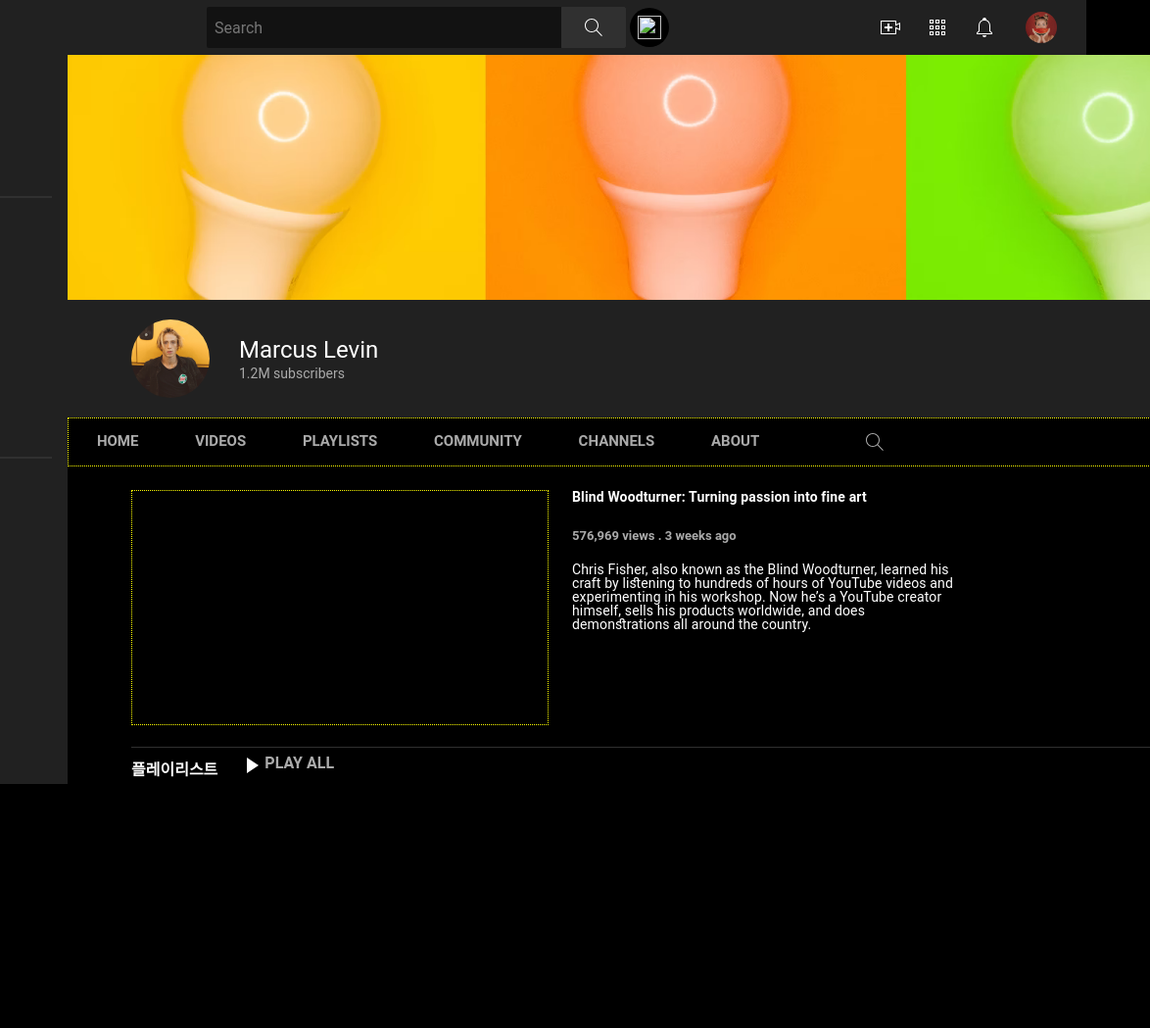
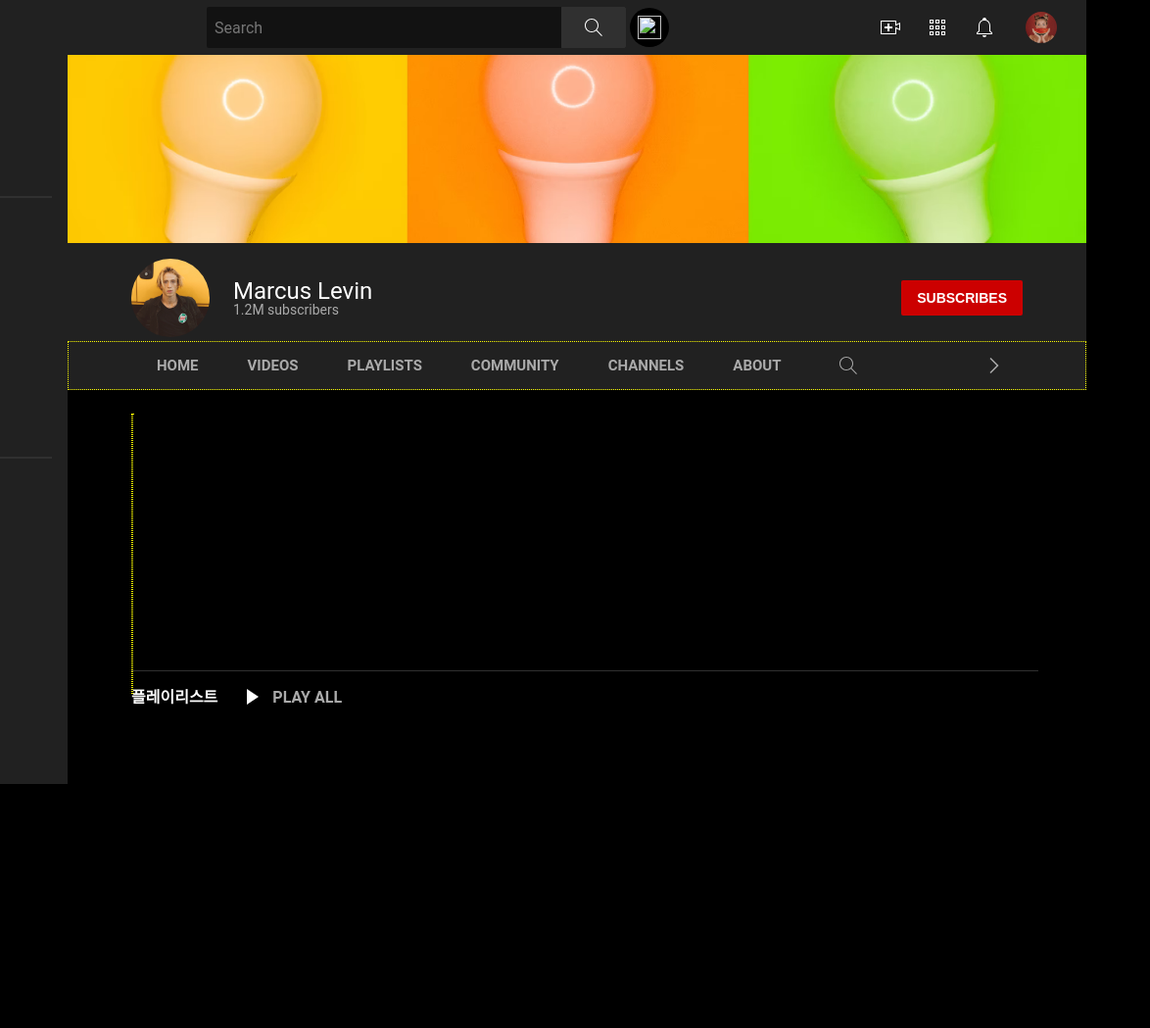
Before and after one commit to Junhyung-Lee27/youtube_clone_easy, a plain HTML site: page html/channel.html in a window 1280 px wide. Shown: the full height of the page at 98% size, 171-1345 px from the left, 1174 px wide, since content can reach past the window. Before the commit the page ends 800 px from the top, so only its background shows below. Drawn offline with nearby package versions, Linux system fonts and the light colour scheme; a script that the page names is missing.

Commit message:
Update: channel.css
- 화면 전체 스크롤 스타일
- section1, 2, 3, toolbar에 대한 스타일 추가 및 수정

```diff
--- a/css/channel.css
+++ b/css/channel.css
@@ -4,53 +4,71 @@
 
 /* 화면 전체 사이즈 및 폰트 설정 */
 body {
-    display:flex;
     width: 100%;
-    height: fit-content;
     background-color: #000;
     font-family: 'Roboto', Arial, sans-serif;
+    overflow-y: scroll;
+    overflow-x: hidden;
+}
+
+/* 스크롤바 스타일 */
+body::-webkit-scrollbar {
+    width: 8px;
+}
+
+body::-webkit-scrollbar-thumb {
+    background-color: #212121;
+    border-radius: 3px;
+}
+
+body::-webkit-scrollbar-track {
+    background-color: #000000;
 }
 
 /* sidebar와 sections(section1, 2, 3, nav) 좌우 정렬 */
 #sidebar-sections {
-    width: 100%;
     display:flex;
     flex-direction: row;
 }
 
 #sections {
-    width: 100%;
-    height: 100%;
-
-    position: fixed;
+    width: calc(100% - 240px);
+    position: relative;
     top: 56px;
     left: 240px;
+    padding-bottom: 429px;
 }
+
 /* section1 : 채널 커버 이미지, 타이틀 영역  */
 #channel-section-1 {
     width: 100%;
+    height: 292px;
     display: flex;
     flex-direction: column;
 }
 
 /* 채널 커버 이미지 */
+#channel-cover {
+    width: 100%;
+    height: 192px;
+}
+
 #channel-cover > img {
     width: 100%;
-    height: 250px;
+    height: 192px;
+    /* 이미지를 컨테이너에 맞춰 자름 */
     object-fit: cover;
-    /* 이미지를 컨테이너에 맞춰 자름 */
 }
 
 /* 채널 타이틀 영역 */
 #channel-title {
-    height: 120px;
+    height: 100px;
     display: flex;
     flex-direction: row;
+    justify-content: space-between;
     align-items: center;
     background-color: #212121;
-    padding: 0px 65px 0px 65px;
-    margin-top: -3px;
-    /* 이유는 모르겠지만 커버 이미지와 간격이 있어서 임의 조정함 */
+    padding: 16px 65px 4px 65px;
 }
 
 /* 채널 프로필 이미지, 채널명, 구독자수 */
@@ -58,33 +76,33 @@
     display: flex;
     align-items: center;
     flex-direction: row;
-    width: 260px;
     height: 80px;
-    gap: 30px;
+    gap: 24px;
 }
 
 /* 채널 프로필 이미지 사이즈 및 간격 조정 */
 #channel-profile {
-    display: inline;
     width: 80px;
     height: 80px;
     border-radius: 50%;
 }
 
+/* 채널명 + 구독자수 컨테이너 */
+#channel-name-subscribers {
+    display: flex;
+    flex-direction: column;
+    align-items: flex-start;
+}
 
-/* 채널명 폰트 설정 */
-#channel-name-subscribers {
+/* 채널명 설정 */
+#channel-name {
     color: #FFF;
     font-size: 24px;
     font-weight: 400;
-    margin-right: 200px;
-    white-space: nowrap;
-
 }
 
-/* 구독자수 폰트 설정 */
+/* 구독자수 설정 */
 #channel-subscribers {
-    margin-top: 5px;
     color: #AAA;
     font-size: 14px;
     font-weight: 400;
@@ -93,8 +111,10 @@
 /* SUBSCRIBES 버튼 설정 */
 #subscribe-btn-id {
     display: flex;
-    margin-left: 800px;
+    height: 80px;
+    align-items: center;
 }
+
 .subscribe-btn {
     padding: 10px 16px;
     background-color: #C00;
@@ -104,54 +124,88 @@
     border-radius: 2px;
     border: none;
 }
+
 /* subscribe 버튼에 마우스 올리면 커서 변경 */
 .subscribe-btn:hover {
     cursor: pointer;
 }
 
+/* channel-toolbar, section-2, section-3 포함하는 div 설정 */
+#sections>div{
+    width: 100%;
+    display: flex;
+    flex-direction: column;
+}
+
 /* channel-toolbar */
 #channel-toolbar {
     /* 사이즈 */
-    width: 100%;
+    width: calc(100%-130px);
     height: 48px;
-    /* 정렬 */
-    display: flex;
-    flex-direction: row;
-    justify-content: space-between;
-    align-items: center;
-
+    /* 무슨 역할? */
     white-space: nowrap;
     overflow: hidden;
     text-overflow: ellipsis;
-
+    /* 좌우 패딩 */
+    padding: 0px 65px;
+    /* 배경 */
+    background-color: #212121;
+    /* 스크롤되면 header에 stick */
+    position:sticky;
+    top: 56px;
 }
 
 /* channel-toolbar 내 ul 요소 */
-#channel-toolbar > ul:nth-child(1) {
+#channel-toolbar > ul {
     display: flex;
     flex-direction: row;
-    justify-content: space-around;
-    width: 100%;
-}
-#channel-toolbar > ul:nth-child(2) {
-    display: flex;
+    justify-content: flex-start;
+    align-items: center;
 }
 
+/* ul 내 li 태그 설정 */
+#channel-toolbar li {
+    width: fit-content;
+    height: 48px;
+    display: flex;
+    align-items: center;
+}
 
 /* ul 내 a 태그 설정 */
 #channel-toolbar a {
-    display:flex;
     color: #AAA;
     font-size: 15px;
     font-weight: 700;
-    text-transform: uppercase;
     text-decoration: none;
     padding: 16px 25px 15px 25px;
 }
-#channel-toolbar img {
-    margin-left:65px;
+
+/* 검색(돋보기 아이콘) */
+#channel-toolbar-search-icon {
+    width: 24px;
+    height: 24px;
+    padding: 12px 8px;
+    margin-left: 24px;
 }
 
+/* 검색 실행버튼 (>) 아이콘 스타일 설정 */
+#channel-toolbar-search-btn {
+    width: 24px;
+    height: 24px;
+    padding: 12px 16px;
+}
+
+ /* 검색 실행버튼 (>) 아이콘 우측 정렬 */
+#channel-toolbar>ul>*:last-child{
+    margin-left: auto;
+}
+
+/* 돋보기 아이콘, (>)에 마우스 올리면 커서 변경 */
+#channel-toolbar-search-icon:hover, #channel-toolbar-search-btn:hover {
+    cursor: pointer;
+}
+
+/* toolbar - 선택된 메뉴 스타일 */
 .nav-item-selected {
     border-bottom: 1px solid #AAA;
     padding-bottom: 5px;
@@ -159,117 +213,64 @@
     margin-left :69px;
 }
 
-/* 검색(돋보기 아이콘) */
-#channel-toolbar-search-icon {
-    width: 24px;
-    height: 24px;
-    padding: 12px 8px;
+/* 채널 section-2 */
+#channel-section-2 {
+    width: 100%;
+    height: 286px;
     display: flex;
-    align-items: flex-start;
-    margin-right: 210px;
+    flex-direction: row;
+    height: 286px;
+    /* 간격 조정 */
+    gap: 24px;
+    padding: 24px 0px 24px 65px;
+    /* 임시 */
+    margin-bottom: -48px ;
 }
 
-/* 돋보기 아이콘에 마우스 올리면 커서 변경 */
-#channel-toolbar-search-icon:hover {
-    cursor: pointer;
+/* 채널화면의 메인 영상 */
+.channel-main-video-container {
+    width: 424px;
+    height: 238px;
 }
 
-/* 검색 실행버튼 (> 아이콘) */
-#channel-toolbar-search-btn {
-    width: 24px;
-    height: 24px;
-    padding: 12px;
-    margin-right: 8%;
+.channel-main-video-container>video {
+    width: 424px;
+    height: 238px;
+    object-fit: cover;
 }
 
-/* >에 마우스 올리면 커서 변경 */
-#channel-toolbar-search-btn:hover {
-    cursor:pointer;
+/* 메인 영상 우측의 정보 영역 */
+#channel-video-desc {
+    width: 400px;
+    height: 238px;
+    display: flex;
+    flex-direction: column;
 }
 
-/* 채널 section-2 */
-#channel-section-2 {
-    display: flex;
-    flex-direction: row;
-    align-items: flex-start;
-    /* 요소를 위로 정렬 */
-    height: 286px;
-
-
-}
-/* #channel-section-2 > div:nth-child(1) {
-    border:1px dotted yellow;
-} */
-
-/* 채널화면의 메인 영상 */
-#channel-main-video {
-    width: 424px;
-    height: 238px;
-    padding: 24px 24px 24px 65px;
-}
-
-/* 메인 영상 우측의 제목, views, upload_date, desc */
-
-#channel-section-2 > div:nth-child(1) {
-    width: 424px;
-    height: 238px;
-    justify-content: flex-start;
-    align-items: flex-start;
-    border:1px dotted yellow;
-
-    margin-left: 65px;
-    margin-top: 24px;
-}
-#channel-section-2 > div:nth-child(2) {
-    display: flex;
-    flex-direction: column;
-    justify-content: flex-start;
-    align-items: flex-start;
-
-    width: 400px;
-    height: 238px;
-
-    margin-top: 24px;
-    margin-left: 24px;
-}
-
-/* 메인 영상 우측의 제목 */
-#channel-section-2-video-title > p:nth-child(1) {
+#channel-video-title {
     color: #FFF;
     font-variant-numeric: stacked-fractions;
-    /*피그마에서 가져온 설정*/
     font-feature-settings: 'hlig' on, 'dlig' on;
-    /*피그마에서 가져온 설정*/
     font-size: 14px;
     font-weight: 700;
     letter-spacing: 0.14px;
-    width: 400px;
-    height: 20px;
-    padding: 0px 0px 20px 0px;
-    gap: 10px;
+    margin-bottom: 20px;
 }
 
-/* 메인 영상 우측의 views, upload_date */
-#channel-section-2-video-time > p:nth-child(1) {
+#channel-video-sub-info{
     color: #AAA;
     font-size: 13px;
     font-weight: 700;
-
-    width:200px;
-    height: 34px;
+    margin-bottom: 19px;
 }
 
-/* 메인 영상 우측의 desc */
-#channel-section-2-video-descriptions {
+#video-detail{
     color: #FFF;
     font-variant-numeric: stacked-fractions;
-    /*피그마에서 가져온 설정*/
     font-feature-settings: 'hlig' on, 'dlig' on;
-    /*피그마에서 가져온 설정*/
     font-size: 14px;
     font-weight: 400;
     letter-spacing: 0.14px;
-    width: 400px;
 }
 
 /* section3 (playlist-title, play-btn, play-all) + (container) */
@@ -277,59 +278,151 @@
     display: flex;
     flex-direction: column;
     height: 288px;
+    /* 구분선 간격 */
+    margin-top: 8px;
+    /* 좌우 마진 */
+    margin: 0px 65px;
 }
 
-#playbtn {
+/* playlist-title + play all btn */
+#channel-section-3>div:first-child{
+    height: 36px;
     display: flex;
-    padding: 6px 16px;
-    align-items: flex-start;
-    text-decoration: none;
+    flex-direction: row;
+    align-items: center;
+    margin-top: 8px;
 }
 
 .playlist-title {
-    color: var(--white-color, #FFF);
-    font-family: Roboto;
+    /* 폰트 */
+    color: #FFF;
     font-size: 16px;
-    font-style: normal;
     font-weight: 700;
-    line-height: normal;
+    /* 간격 조정 */
+    padding: 9px 8px 8px 0px;
+}
+
+ /* 버튼과 텍스트가 묶여 있길래 묶어서 작성 */
+#playbtn {
+    width: 135px;
+    height: 36px;
     display: flex;
-    padding: 9px 8px 8px 0px;
-    align-items: flex-start;
-    gap: 10px;
-    margin-left: 65px;
+    flex-direction: row;
+    align-items: center;
+    text-decoration: none;
+    color: #AAA;
+    margin: 6px 16px;
 }
 
 .playlist-play-btn {
-    color: #AAA;
-    display: inline;
     width: 12px;
     height: 16px;
     padding: 4px 6px;
-    justify-content: center;
-    align-items: center;
 }
 
 .playlist-play-all {
-    color: var(--gray-color, #AAA);
-    font-family: Roboto;
     font-size: 16px;
-    font-style: normal;
     font-weight: 700;
-    line-height: normal;
-    text-transform: uppercase;
+    padding: 3px 0px 2px 8px;
 }
 
-/* playlist-title, play-btn, play-all 묶음(div) */
-#channel-section-3>div:nth-child(1) {
+/* channel-section-3의 video-containers */
+#video-containers {
+    width: 100%;
+    height: 242px;
+    /* 정렬 설정 */
     display: flex;
     flex-direction: row;
-    height: 44px;
+    /* 간격 설정 */
+    gap: 4px;
+    padding: 24px 0px;
+    /* 화면 넘어가면 스크롤 */
+    overflow-x: scroll;
+    overflow-y: hidden;
 }
 
-/* TODO */
-/* channel-section-2는 html 만들어지는대로 css 적용해서 잘 보여지는지 확인 필요 */
-/* channel-section-3는 각 요소 정렬, 폰트 설정, 비디오 컨테이너 등 작업할게 많음.. ㅜ */
+/* containers 스크롤 스타일 */
+#video-containers::-webkit-scrollbar {
+    height: 4px
+}
+
+#video-containers::-webkit-scrollbar-thumb {
+    background-color: #303030;
+}
+
+#video-containers::-webkit-scrollbar-track {
+    background-color: #212121;
+}
+
+/* 비디오 컨테이너 */
+.video-container{
+    width: 210px;
+    height: 194px;
+    /* 정렬 */
+    display: flex;
+    flex-direction: column;
+    align-items: flex-start;
+}
+
+/* 비디오 썸네일 박스*/
+.video-thumbnail{
+    width: 210px;
+    height: 118px;
+    position: relative;
+}
+
+/* 비디오 썸네일 이미지 */
+.video-thumbnail>img{
+    width: 210px;
+    height: 118px;
+    object-fit: cover;
+}
+
+/* 비디오 시간 */
+.video-time {
+    width: 25px;
+    height: 12px;
+    /* 폰트 설정 */
+    color: #FFF;
+    font-size: 10px;
+    font-weight: 400;
+    text-align: center;
+    /* 배경 */
+    background-color: black;
+    /* 간격 */
+    padding: 3px 4px;
+    /* 위치 */
+    position: absolute;
+    right: 4px;
+    bottom: 4px;
+}
+
+/* 썸네일 아래 제목, 채널명, 조회수, 업로드 일시 */
+.channel-video-title{
+    width: calc(100%-24px);
+    height: fit-content;
+    /* 폰트 설정 */
+    color: #FFF;
+    font-size: 14px;
+    font-weight: 700;
+    /* 간격 */
+    padding: 8px 0px;
+    /* 2줄 이상이면 자르기 */
+    display: -webkit-box;
+    -webkit-line-clamp: 2;
+    -webkit-box-orient: vertical;
+    overflow: hidden;
+    text-overflow: ellipsis;
+}
+
+.channel-channel-name, .channel-video-sub-info{
+    width: calc(100%-24px);
+    height: 14px;
+    /* 폰트 설정 */
+    color: #AAA;
+    font-size: 12px;
+    font-weight: 400;
+}
 
 /* 구분선 */
 #channel-hr {
```
